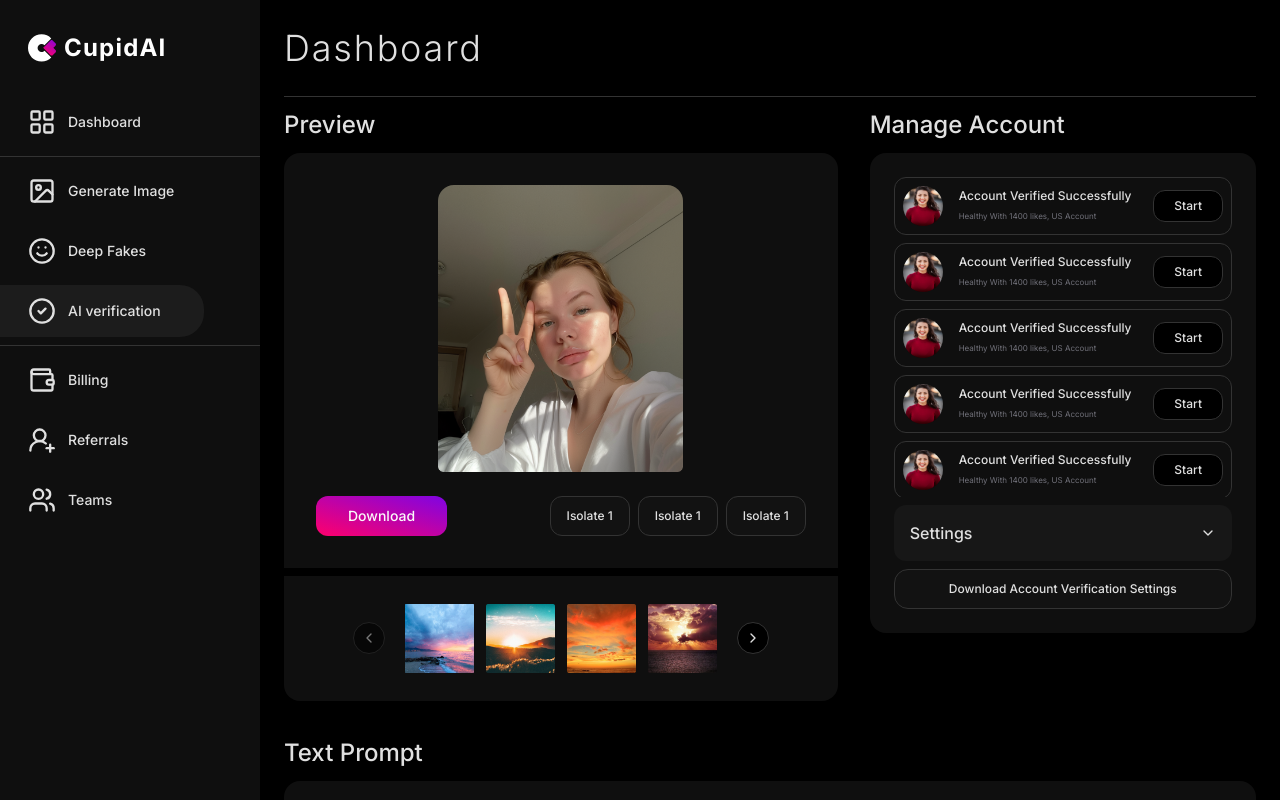
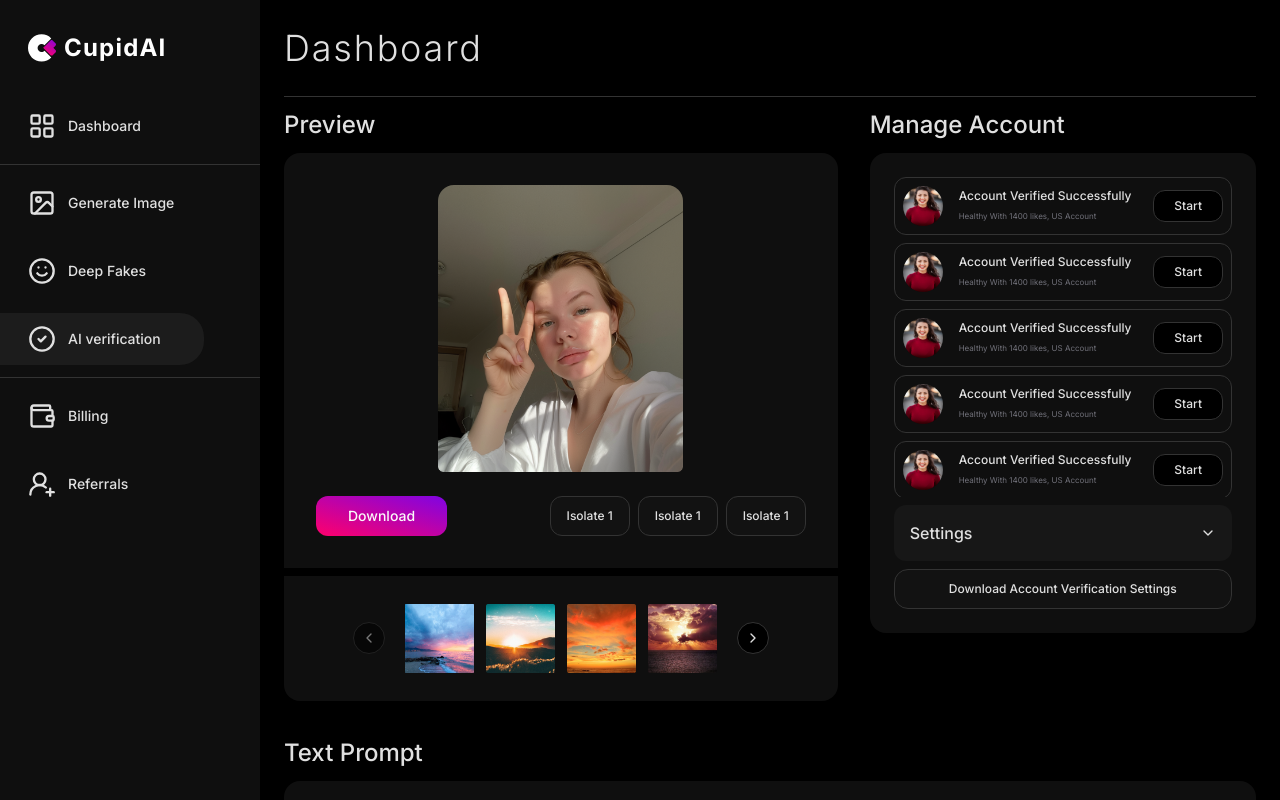
Before and after one commit to ra-kesh/Stupid-AI, a Next.js app: page /ai-verification in a window 1280 px wide. Shown: the top 800 px of the page. Built offline with nearby package versions, Linux system fonts and the light colour scheme.

Commit message:
feat:sidebar-md

```diff
--- a/app/(dashboard)/_component/DashboardNav.tsx
+++ b/app/(dashboard)/_component/DashboardNav.tsx
@@ -19,54 +19,54 @@ const DashboardNav = ({ firstItemsSet, secondItemsSet, thirdItemsSet }: Dashboar
 
   return (
     <nav className="flex flex-1 flex-col lg:gap-y-2">
-      <ul className=" grid items-start  font-medium">
+      <ul className=" grid w-full font-medium md:max-lg:place-items-center  lg:items-start">
         {firstItemsSet.map((item) => (
-          <li key={item.name} className="lg:pr-14">
+          <li key={item.name} className=" w-full py-1 pr-3 lg:pr-14">
             <Link
               href={item.href}
               className={cn(
-                "3 group flex items-center gap-3 rounded-r-3xl text-foreground transition-all hover:bg-sidebar-hover lg:px-6 lg:py-3 xl:px-7 2xl:px-8 ",
+                "3 group flex  items-center gap-3 rounded-r-3xl py-3 text-foreground transition-all hover:bg-sidebar-hover md:max-lg:justify-center lg:px-6  lg:py-3 xl:px-7 2xl:px-8",
                 path === item.href ? "bg-sidebar-hover" : "null"
               )}
             >
               {item.icon}
-              <span className=" lg:text-xs xl:text-sm 4xl:text-base">{item.name}</span>
+              <span className="hidden lg:block lg:text-xs xl:text-sm 4xl:text-base">{item.name}</span>
             </Link>
           </li>
         ))}
       </ul>
       <Separator className="bg-separator lg:h-px 3xl:h-[2px]" />
-      <ul className="grid items-start  font-medium lg:gap-y-2 ">
+      <ul className="grid items-start  font-medium md:max-lg:place-items-center lg:gap-y-2 ">
         {/* <div className="p-3 text-base font-semibold tracking-wider  ">Inventory</div> */}
         {secondItemsSet.map((item) => (
-          <li key={item.name} className="lg:pr-14">
+          <li key={item.name} className=" w-full py-1 pr-3 lg:pr-14">
             <Link
               href={item.href}
               className={cn(
-                "3 group flex items-center gap-3 rounded-r-3xl text-foreground transition-all hover:bg-sidebar-hover lg:px-6 lg:py-3 xl:px-7 2xl:px-8 ",
+                "3 group flex  items-center gap-3 rounded-r-3xl py-3 text-foreground transition-all hover:bg-sidebar-hover md:max-lg:justify-center lg:px-6  lg:py-3 xl:px-7 2xl:px-8",
                 path === item.href ? "bg-sidebar-hover" : "null"
               )}
             >
               {item.icon}
-              <span className=" lg:text-xs xl:text-sm 4xl:text-base">{item.name}</span>
+              <span className="hidden lg:block lg:text-xs xl:text-sm 4xl:text-base">{item.name}</span>
             </Link>
           </li>
         ))}
       </ul>
       <Separator className="bg-separator lg:h-px 3xl:h-[2px]" />
-      <ul className="grid items-start  font-medium lg:gap-y-2 ">
+      <ul className="grid items-start  font-medium md:max-lg:place-items-center lg:gap-y-2">
         {/* <div className="p-3 text-sm font-semibold tracking-wider ">Operation</div> */}
         {thirdItemsSet.map((item) => (
-          <li key={item.name} className="lg:pr-14">
+          <li key={item.name} className=" w-full py-1 pr-3 lg:pr-14">
             <Link
               href={item.href}
               className={cn(
-                "3 group flex items-center gap-3 rounded-r-3xl text-foreground transition-all hover:bg-sidebar-hover lg:px-6 lg:py-3 xl:px-7 2xl:px-8 ",
+                "3 group flex  items-center gap-3 rounded-r-3xl py-3 text-foreground transition-all hover:bg-sidebar-hover md:max-lg:justify-center lg:px-6  lg:py-3 xl:px-7 2xl:px-8",
                 path === item.href ? "bg-sidebar-hover" : "null"
               )}
             >
               {item.icon}
-              <span className=" lg:text-xs xl:text-sm  4xl:text-base">{item.name}</span>
+              <span className="hidden lg:block lg:text-xs xl:text-sm 4xl:text-base">{item.name}</span>
             </Link>
           </li>
         ))}
--- a/app/(dashboard)/dashboard/dashboard-hero.tsx
+++ b/app/(dashboard)/dashboard/dashboard-hero.tsx
@@ -12,7 +12,7 @@ const DashboardHero = () => {
     <div className="grid w-full grid-cols-1 py-8 lg:grid-cols-12 lg:gap-x-4 xl:gap-x-6 2xl:gap-x-10 4xl:gap-x-12">
       <div className="flex size-full flex-col lg:col-span-9">
         <div className="flex w-full items-center justify-between">
-          <h2 className="text-logo font-bold tracking-wider lg:text-2xl xl:text-4xl 2xl:text-[2.4rem] 4xl:text-5xl">
+          <h2 className="text-logo  font-bold tracking-wider md:text-3xl lg:text-2xl xl:text-4xl 2xl:text-[2.4rem] 4xl:text-5xl">
             Welcome to CupidAI
           </h2>
           <div className="flex items-center space-x-2 ">
--- a/app/(dashboard)/layout.tsx
+++ b/app/(dashboard)/layout.tsx
@@ -2,9 +2,12 @@
 
 import Image from "next/image"
 import Link from "next/link"
+import { Menu } from "lucide-react"
 
 import { dashboardConfig } from "@/config/dashboard"
+import { Button } from "@/components/ui/button"
 import { Separator } from "@/components/ui/separator"
+import { Sheet, SheetContent, SheetTrigger } from "@/components/ui/sheet"
 
 import DashboardNav from "./_component/DashboardNav"
 import logo from "/public/logo_v1.svg"
@@ -15,15 +18,14 @@ interface DashboardLayoutProps {
 
 export default function DashboardLayout({ children }: DashboardLayoutProps) {
   return (
-    <>
-      <div className="hidden min-h-svh w-full lg:grid lg:grid-cols-[240px_1fr] xl:grid-cols-[260px_1fr] 2xl:grid-cols-[280px_1fr] 3xl:grid-cols-[300px_1fr] 4xl:grid-cols-[320px_1fr]">
+    <div className=" grid min-h-svh w-full md:grid-cols-[80px_1fr] lg:grid-cols-[240px_1fr] xl:grid-cols-[260px_1fr] 2xl:grid-cols-[280px_1fr] 3xl:grid-cols-[300px_1fr] 4xl:grid-cols-[320px_1fr]">
       {/* sidebar starts */}
       <aside className="hidden flex-col bg-sidebar md:flex md:w-[220px] lg:w-[240px] xl:w-[260px] 2xl:w-[280px] 3xl:w-[300px] 4xl:w-[320px]">
-          <div className="hidden md:fixed md:inset-y-0 md:z-50 md:flex md:w-[220px] md:flex-col lg:w-[240px] xl:w-[260px] 3xl:w-[300px] 4xl:w-[320px]">
-            <div className="flex h-14 items-center  px-4 lg:h-20 lg:px-6 xl:h-24 xl:px-7 2xl:h-32  2xl:px-8   ">
+        <div className="hidden md:fixed md:inset-y-0 md:z-50 md:flex md:w-[80px] md:flex-col lg:w-[240px] xl:w-[260px] 3xl:w-[300px] 4xl:w-[320px]">
+          <div className="flex h-14 items-center md:h-16 md:max-lg:justify-center  lg:h-20 lg:px-6 xl:h-24 xl:px-7 2xl:h-32  2xl:px-8   ">
             <Link href="/" className="flex items-center gap-2 font-semibold">
               <Image src={logo} alt="logo" className="size-6 xl:size-7 3xl:size-8" />
-                <span className="font-bold leading-9 tracking-wider text-primary lg:text-xl xl:text-2xl 3xl:text-3xl">
+              <span className="hidden font-bold leading-9 tracking-wider text-primary lg:block lg:text-xl xl:text-2xl 3xl:text-3xl">
                 CupidAI
               </span>
             </Link>
@@ -35,10 +37,27 @@ export default function DashboardLayout({ children }: DashboardLayoutProps) {
           />
         </div>
       </aside>
-        <div className="flex w-full flex-1 flex-col overflow-hidden bg-background lg:px-6 3xl:px-14">
-          <header className="2x flex h-14 items-center gap-4 lg:h-20 xl:h-24 2xl:h-32">
+      {/* right side starts */}
+      <div className="flex w-full flex-1 flex-col overflow-hidden bg-background px-4 md:px-6 lg:px-6 3xl:px-14">
+        {/* header starts */}
+        <header className="2x flex h-14 items-center gap-4 md:h-16 lg:h-20 xl:h-24 2xl:h-32">
+          <Sheet>
+            <SheetTrigger asChild>
+              <Button variant="outline" size="icon" className="shrink-0 md:hidden">
+                <Menu className="size-5" />
+                <span className="sr-only">Toggle navigation menu</span>
+              </Button>
+            </SheetTrigger>
+            <SheetContent side="left" className="flex flex-col">
+              <DashboardNav
+                firstItemsSet={dashboardConfig.main}
+                secondItemsSet={dashboardConfig.ai}
+                thirdItemsSet={dashboardConfig.account}
+              />
+            </SheetContent>
+          </Sheet>
           <div className="flex w-full items-center  justify-end md:justify-between ">
-              <h2 className="text-logo font-light tracking-wider lg:text-3xl xl:text-4xl 2xl:text-[2.5rem] 4xl:text-5xl">
+            <h2 className="text-logo font-light tracking-wider md:text-3xl xl:text-4xl 2xl:text-[2.5rem] 4xl:text-5xl ">
               Dashboard
             </h2>
           </div>
@@ -47,6 +66,5 @@ export default function DashboardLayout({ children }: DashboardLayoutProps) {
         <main className="min-h-svh overflow-hidden">{children}</main>
       </div>
     </div>
-    </>
   )
 }
--- a/config/dashboard.tsx
+++ b/config/dashboard.tsx
@@ -3,10 +3,20 @@ import { DashboardConfig } from "@/types"
 import { CircleCheck, ImageIcon, LayoutGrid, Settings2, Smile, UserPlus2, Users, Wallet } from "lucide-react"
 
 export const dashboardConfig: DashboardConfig = {
-  main: [{ name: "Dashboard", href: "/dashboard", icon: <LayoutGrid className="size-5 xl:size-7 3xl:size-8" /> }],
+  main: [
+    { name: "Dashboard", href: "/dashboard", icon: <LayoutGrid className="size-6 lg:size-5 xl:size-7 3xl:size-8" /> },
+  ],
   ai: [
-    { name: "Generate Image", href: "/generate-image", icon: <ImageIcon className="size-5 xl:size-7 3xl:size-8" /> },
-    { name: "Deep Fakes", href: "/content-deepfake", icon: <Smile className="size-5 xl:size-7 3xl:size-8" /> },
+    {
+      name: "Generate Image",
+      href: "/generate-image",
+      icon: <ImageIcon className="size-6 lg:size-5 xl:size-7 3xl:size-8" />,
+    },
+    {
+      name: "Deep Fakes",
+      href: "/content-deepfake",
+      icon: <Smile className="size-6 lg:size-5 xl:size-7 3xl:size-8" />,
+    },
     // {
     //   name: "Content Utilities",
     //   href: "/content-utilities",
@@ -15,12 +25,11 @@ export const dashboardConfig: DashboardConfig = {
     {
       name: "AI verification",
       href: "/ai-verification",
-      icon: <CircleCheck className="size-5 xl:size-7 3xl:size-8" />,
+      icon: <CircleCheck className="size-6 lg:size-5 xl:size-7 3xl:size-8" />,
     },
   ],
   account: [
-    { name: "Billing", href: "/billing", icon: <Wallet className="size-5 xl:size-7 3xl:size-8" /> },
-    { name: "Referrals", href: "/referals", icon: <UserPlus2 className="size-5 xl:size-7 3xl:size-8" /> },
-    { name: "Teams", href: "/teams", icon: <Users className="size-5 xl:size-7 3xl:size-8" /> },
+    { name: "Billing", href: "/billing", icon: <Wallet className="size-6 lg:size-5 xl:size-7 3xl:size-8" /> },
+    { name: "Referrals", href: "/referals", icon: <UserPlus2 className="size-6 lg:size-5 xl:size-7 3xl:size-8" /> },
   ],
 }
```
Lines whose indentation alone changed are shown as unchanged.
